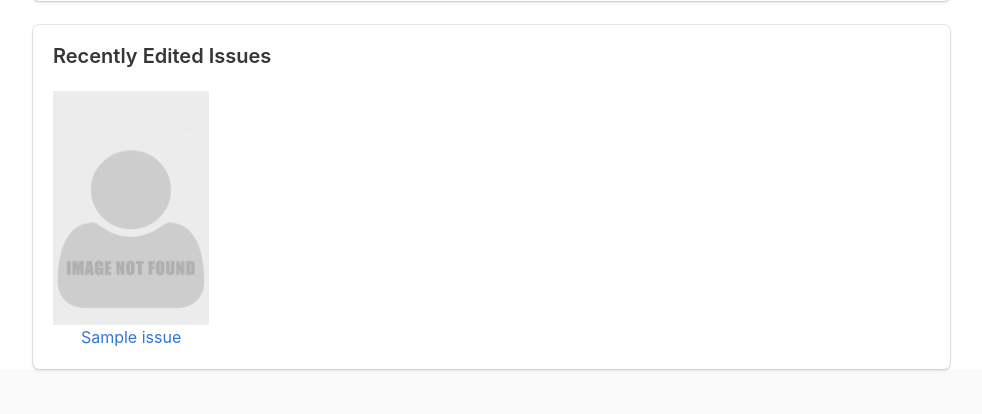
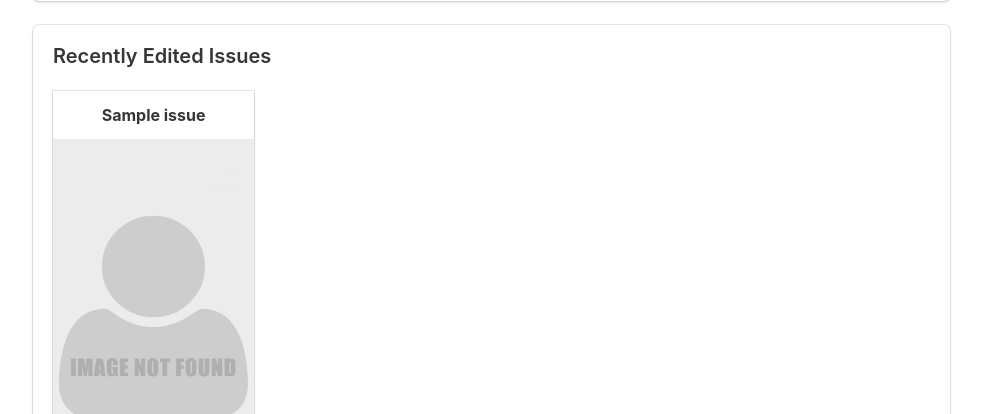
Before and after one commit to bpepple/metron, a Django app: template comicsdb/templates/comicsdb/home.html in a window 1280 px wide. Shown: the part 811-1225 px from the top of the page, without its empty margins (31-1013 px from the left). Run offline with Django 3.2, Linux system fonts and the light colour scheme; tables that the repository leaves empty hold one stand-in row (values such as "Sample post"); the template is opened without the code that fills it: values that come from a table or form of the project are taken from there, most other values are stand-ins (such as "Sample title", 1, 10 or a date in 2020); data that the repository does not hold is empty; some libraries are stand-ins or nearby versions.

Commit message:
Use issue cards on the home template
* Increased the number of edited issues show due to column size change

```diff
--- a/comicsdb/templates/comicsdb/home.html
+++ b/comicsdb/templates/comicsdb/home.html
@@ -68,10 +68,19 @@
           <!-- recently edited issues -->
           <div class="box">
             <h1 class="title is-5">Recently Edited Issues</h1>
+            <!-- issue columns -->
             <div class="columns is-multiline">
               {% for issue in recently_edited %}
-              <div class="column is-one-fifth has-text-centered">
-                <a href="{% url 'issue:detail' issue.slug %}">
+                <div class="column is-one-quarter">
+                  <!-- issue card-->
+                  <div class="card">
+                    <!-- card header -->
+                    <header class="card-header">
+                      <p class="card-header-title is-centered">{{ issue }}</p>
+                    </header>
+                    <!-- end card header -->
+                    <!-- card image -->
+                    <div class="card-image">
                       <figure class="image is-2by3">
                         {% if issue.image %}
                           {% thumbnail issue.image "320x480" crop="center" format="WEBP" as im %}
@@ -81,11 +90,20 @@
                           <img src="{% static 'site/img/image-not-found.webp' %}" alt="No image for {{ issue }}">
                         {% endif %}
                       </figure>
-                </a>
-                <a href="{% url 'issue:detail' issue.slug %}">{{ issue }}</a>
+                    </div>
+                    <!-- end card image -->
+                    <!-- card footer -->
+                    <footer class="card-footer">
+                      <p class="card-footer-item">{{ issue.cover_date|date:"M Y" }}</p>
+                      <a href="{% url 'issue:detail' issue.slug %}" class="card-footer-item">Info</a>
+                    </footer>
+                    <!-- end card footer -->
+                  </div>
+                  <!-- end issue card -->
                 </div>
               {% endfor %}
             </div>
+            <!-- end issue columns -->
           </div>
           <!-- end recently edited issues -->
         </div>
--- a/comicsdb/views/home.py
+++ b/comicsdb/views/home.py
@@ -16,7 +16,7 @@ class HomePageView(TemplateView):
         context["team"] = Team.objects.count()
         context["arc"] = Arc.objects.count()
         context["recently_edited"] = (
-            Issue.objects.prefetch_related("series").order_by("-modified").all()[:10]
+            Issue.objects.prefetch_related("series").order_by("-modified").all()[:12]
         )
 
         return context
```
Lines whose indentation alone changed are shown as unchanged.
